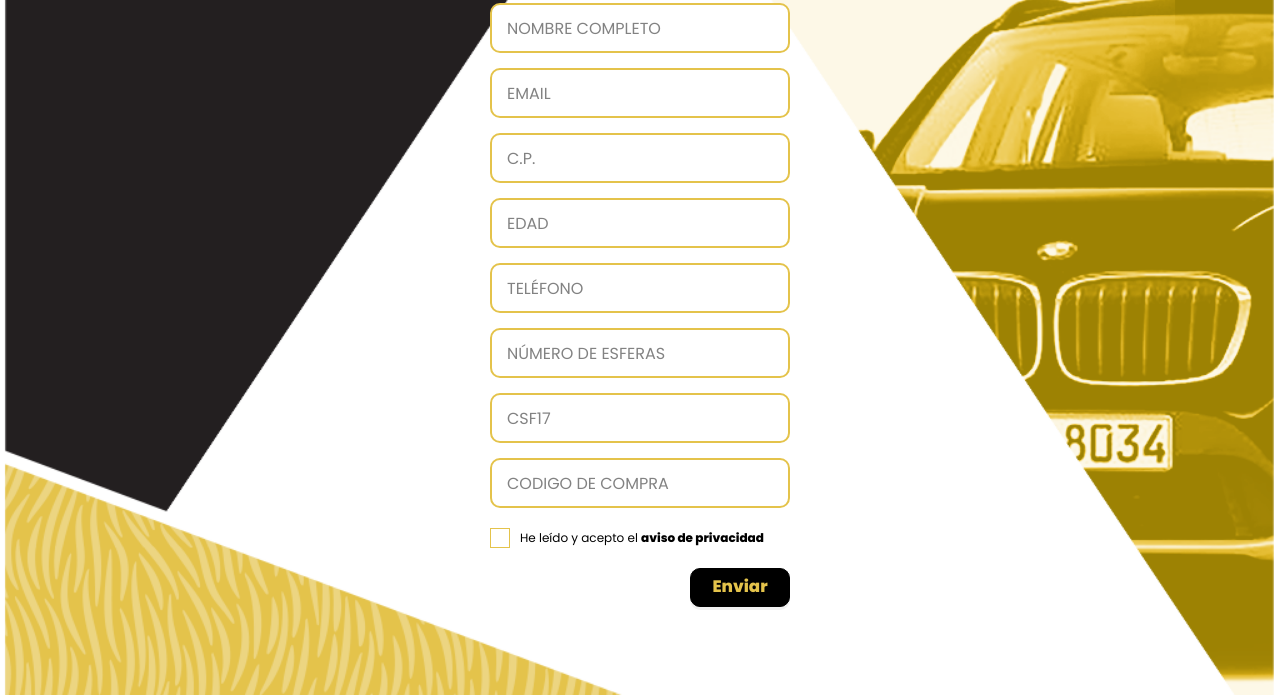
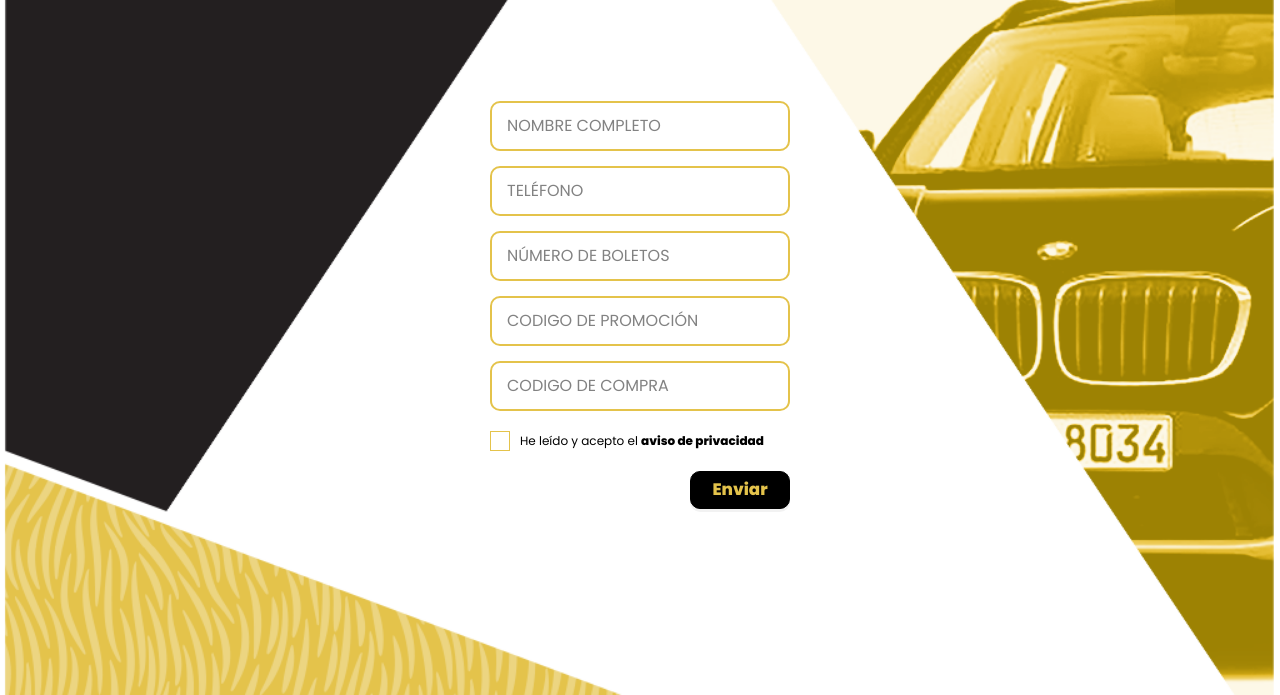
Before and after one commit to development2gom/green-hangar-corona, a Yii app: template views/site/registro.php in a window 1280 px wide. Shown: the part 105-800 px from the top of the page. Run offline with PHP 8.4 and a stand-in for Yii, Linux system fonts and the light colour scheme; the template is opened without the code that fills it, so the values that code supplies are empty; form fields are guessed from the names that the template uses; some libraries are stand-ins or nearby versions; some web fonts are replaced.

Commit message:
quitar campos inecesarios en el registro de usuarios

```diff
--- a/controllers/SiteController.php
+++ b/controllers/SiteController.php
@@ -101,6 +101,8 @@ class SiteController extends Controller {
 				$resp = $mensajes->mandarMensage($mensajeTexto, $usuario->txt_telefono_celular);
 
 				return $this->render('finalizar');
+			}else{
+				//print_r($usuario->errors);
 			}
 		}
 
--- a/models/EntUsuarios.php
+++ b/models/EntUsuarios.php
@@ -37,7 +37,7 @@ class EntUsuarios extends \yii\db\ActiveRecord
     public function rules()
     {
         return [
-            [['txt_nombre_completo','txt_email', 'txt_token', 'txt_cp','txt_telefono_celular', 'num_edad', 'txt_codigo_promocion', 'num_pelotas'], 'required'],
+            [['txt_nombre_completo', 'txt_token','txt_telefono_celular', 'txt_codigo_promocion', 'txt_codigo_compra', 'num_pelotas'], 'required'],
             [['txt_email'], 'email', 'message'=>'Ingrese una dirección de email válida'],
             [['num_edad', 'num_pelotas', 'b_aceptar_terminos'], 'integer'],
             [['fch_registro'], 'safe'],
--- a/views/site/registro.php
+++ b/views/site/registro.php
@@ -33,8 +33,9 @@ $this->title="Registro";
 						'maxlength' => 150,
 						'placeholder'=>'Nombre completo'
 				] )->label(false);
+
 				// Genera un input
-				echo $form->field ( $usuario, 'txt_email' )->textInput ( [
+				/*echo $form->field ( $usuario, 'txt_email' )->textInput ( [
 					'placeholder'=>'Email'
 				] )->label(false);
 				// Genera un input
@@ -45,7 +46,7 @@ $this->title="Registro";
 				echo $form->field ( $usuario, 'num_edad' )->textInput ( [
 					'maxlength' => 2,
 					'placeholder'=>'Edad'
-				] )->label(false);
+				] )->label(false);*/
 
 				// Genera un input
 				echo $form->field ( $usuario, 'txt_telefono_celular' )->textInput ( [
@@ -60,11 +61,11 @@ $this->title="Registro";
 				echo $form->field ( $usuario, 'num_pelotas' )->textInput ( [
 					'type'=>'number',
 					'maxlength' => 10,
-					'placeholder'=>'Número de esferas'
+					'placeholder'=>'Número de boletos'
 				] )->label(false);
 
 				echo $form->field ( $usuario, 'txt_codigo_promocion' )->textInput ( [
-					'placeholder'=>'CSF17'
+					'placeholder'=>'Codigo de promoción'
 				] )->label(false);
 
 				echo $form->field ( $usuario, 'txt_codigo_compra' )->textInput ( [
```
